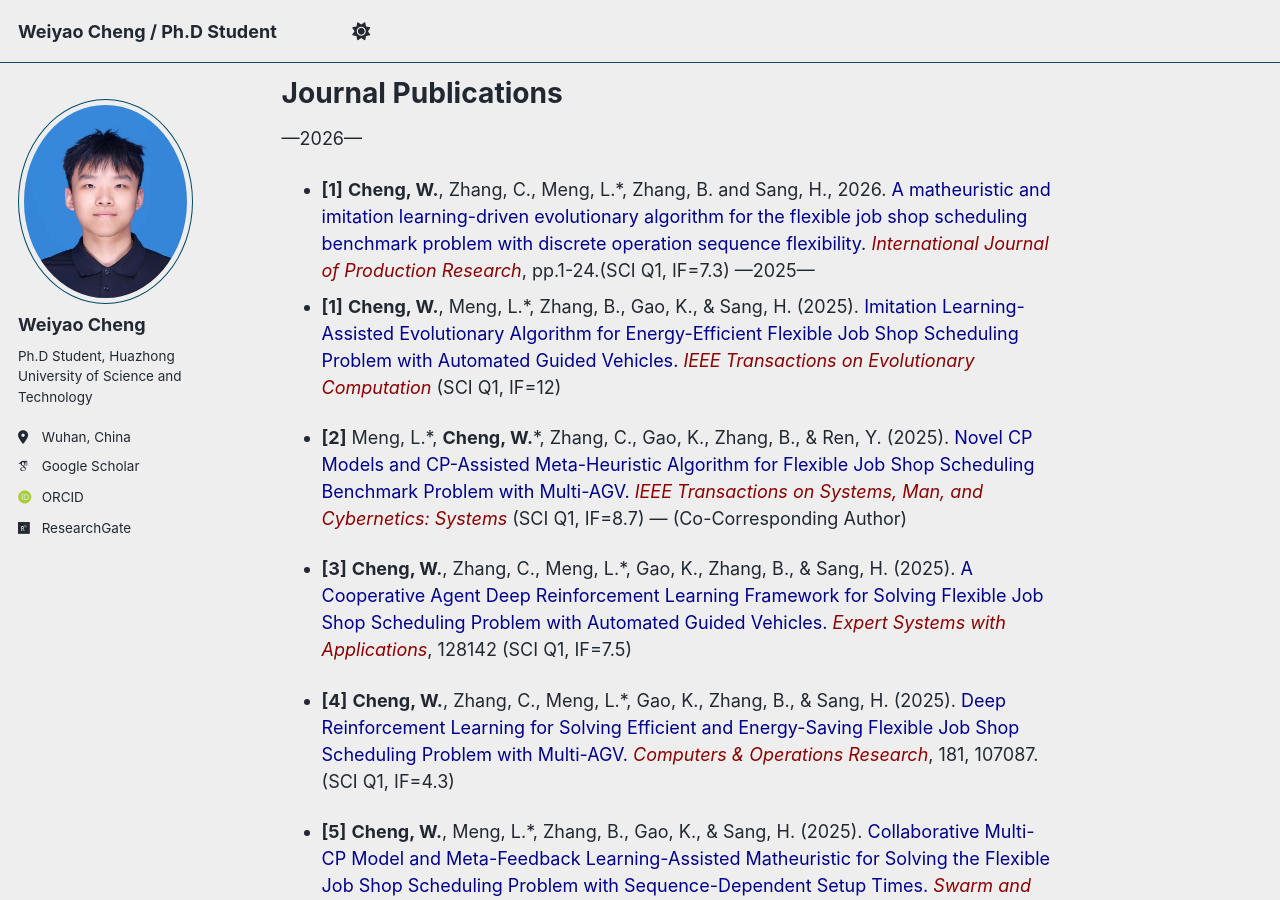
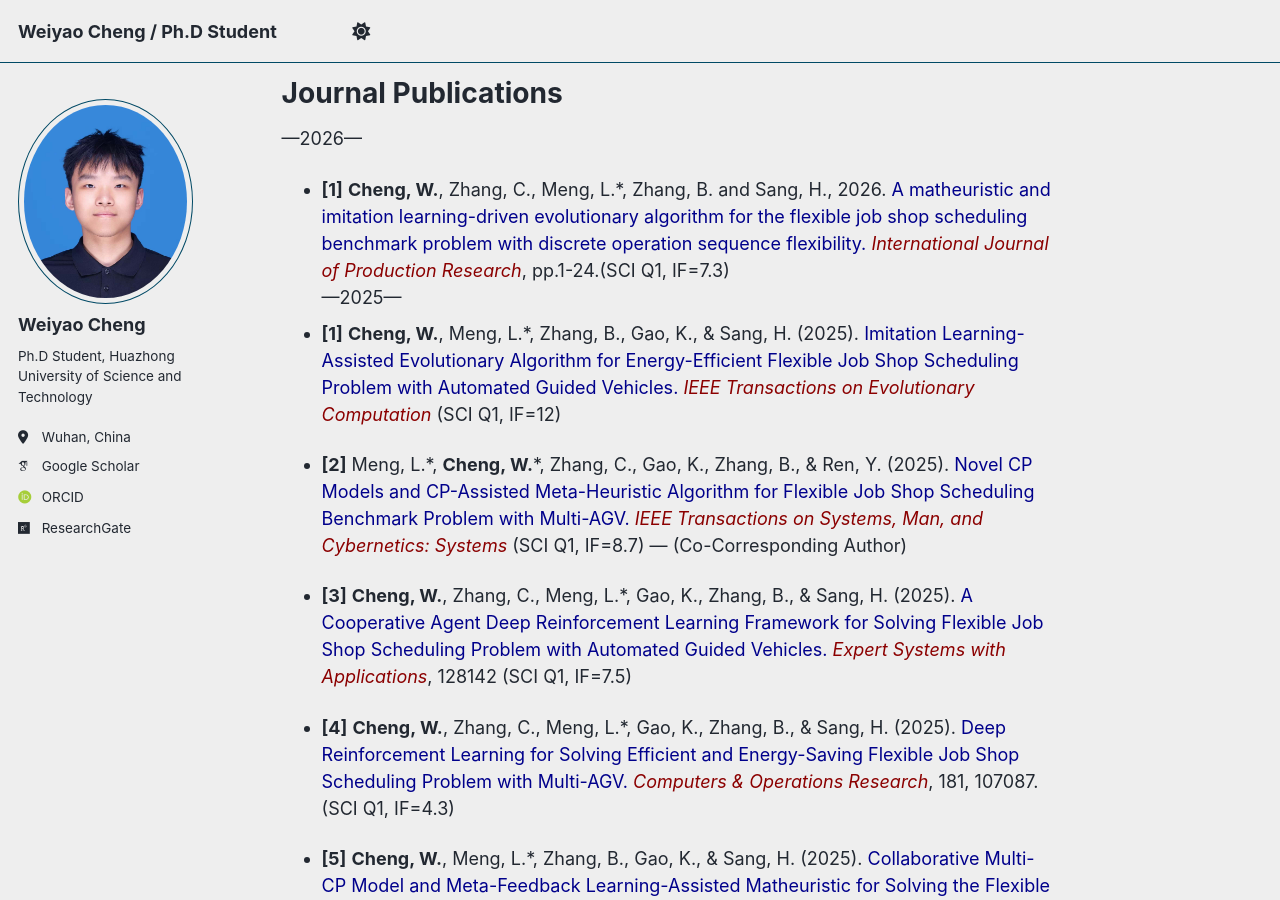
Before and after one commit to cwylcu080903/cwylcu080903.github.io, a Jekyll site: the page built from _pages/about.md, in a window 1280 px wide and 900 px high, scrolled down 463 px. Built offline with Jekyll 4.4.1, drawn with Linux system fonts in a browser that asks for light colours; some web fonts are replaced; a script bundle is joined from its source files by our own code; library files that are not in the unit come from our copies.

```diff
--- a/_pages/about.md
+++ b/_pages/about.md
@@ -18,7 +18,7 @@ Journal Publications
 ======
 ---2026---<br>
 - **[1]** **Cheng, W.**, Zhang, C., Meng, L.*, Zhang, B. and Sang, H., 2026. <span style="color: #00008B;">A matheuristic and imitation learning-driven evolutionary algorithm for the flexible job shop scheduling benchmark problem with discrete operation sequence flexibility.</span> <i style="color: #8B0000;">International Journal of Production Research</i>, pp.1-24.(SCI Q1, IF=7.3)
----2025---<br>
+<br>---2025---<br>
 - **[1]** **Cheng, W.**, Meng, L.*, Zhang, B., Gao, K., & Sang, H. (2025). <span style="color: #00008B;">Imitation Learning-Assisted Evolutionary Algorithm for Energy-Efficient Flexible Job Shop Scheduling Problem with Automated Guided Vehicles.</span> <i style="color: #8B0000;">IEEE Transactions on Evolutionary Computation</i> (SCI Q1, IF=12)
 
 - **[2]** Meng, L.*, **Cheng, W.**\*, Zhang, C., Gao, K., Zhang, B., & Ren, Y. (2025). <span style="color: #00008B;">Novel CP Models and CP-Assisted Meta-Heuristic Algorithm for Flexible Job Shop Scheduling Benchmark Problem with Multi-AGV.</span> <i style="color: #8B0000;">IEEE Transactions on Systems, Man, and Cybernetics: Systems</i> (SCI Q1, IF=8.7) — (Co-Corresponding Author)
```
